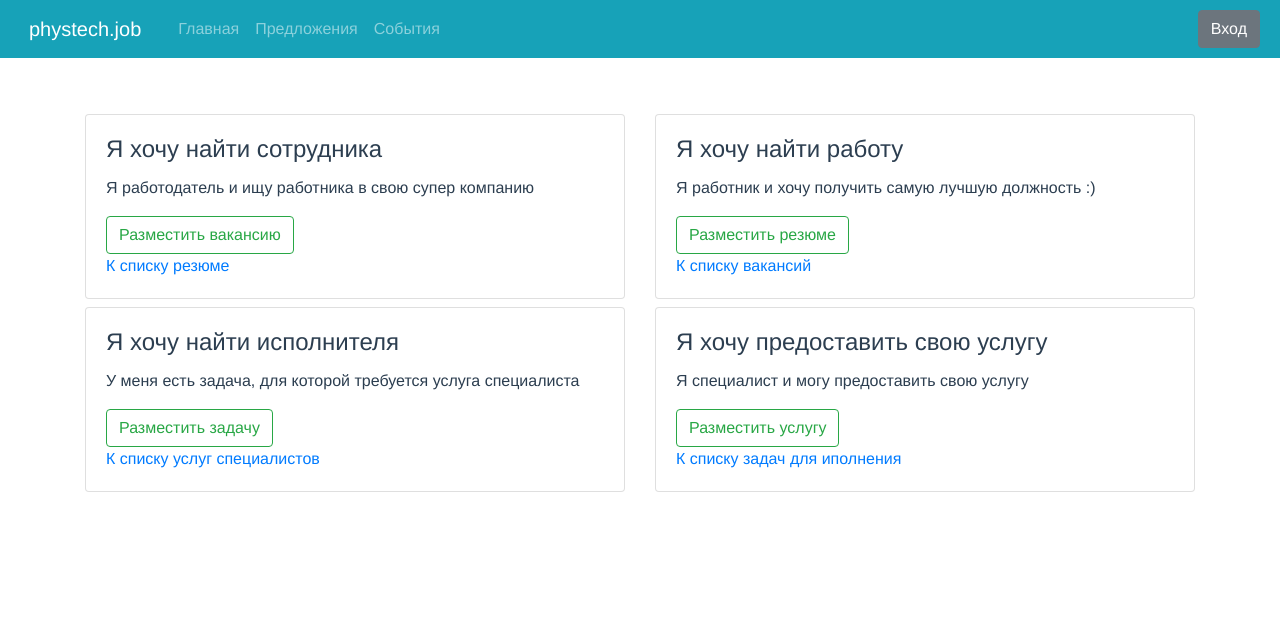
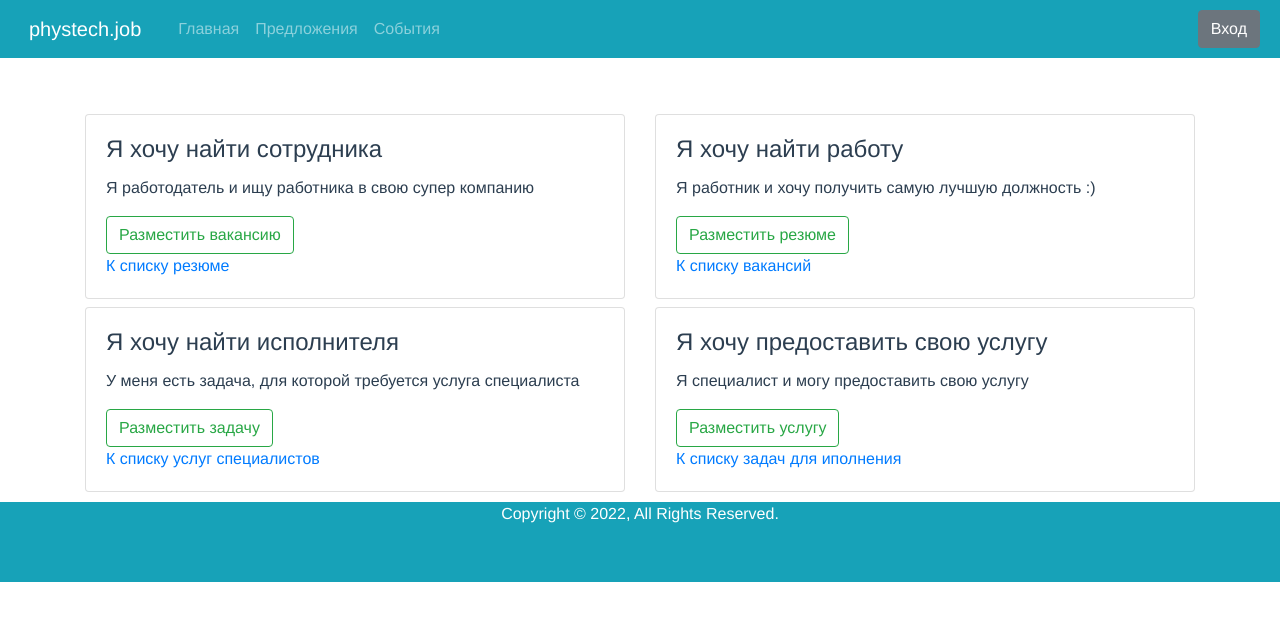
Before and after one commit to yarvod/phystech.job, a Vue app in the folder frontend_app/: page / in a window 1280 px wide. Shown: the top 620 px of the page. Built offline with nearby package versions, Linux system fonts and the light colour scheme.

Commit message:
add bad footer

```diff
--- a/frontend_app/src/App.vue
+++ b/frontend_app/src/App.vue
@@ -1,21 +1,34 @@
 <template>
 	<div id="app">
+
     <Header
-      :user="$store.getters.user"
-      :show_login="$route.params.show_login"
-    />
-    <router-view/>
+        :user="$store.getters.user"
+        :show_login="$route.params.show_login"
+      />
 
-	</div>
+    <div class="wrapper">
+      <div class="content">
+        <router-view/>
+      </div>
+
+      <div class="footer">
+        <Footer/>
+      </div>
+    </div>
+
+  </div>
+
 </template>
 
 <script>
 import Header from "@/components/Header";
+import Footer from "@/components/Footer";
 import axios from "axios";
 
 export default {
   components: {
-    Header
+    Header,
+    Footer,
   },
   async beforeMount() {
     await this.$store.commit('storeToken')
@@ -41,4 +54,28 @@ export default {
 }
 a{text-decoration:none;}
 img{vertical-align:top;}
+
+* {
+	margin: 0;
+	padding: 0;
+}
+html,
+body {
+	height: 100%;
+}
+.wrapper {
+	position: relative;
+	min-height: 100%;
+}
+.content {
+	padding-bottom: 90px;
+}
+.footer {
+	position: absolute;
+	left: 0;
+	bottom: 0;
+	width: 100%;
+	height: 80px;
+}
+
 </style>
--- /dev/null
+++ b/frontend_app/src/components/Footer.vue
@@ -0,0 +1,22 @@
+<template>
+  <div>
+    <div class="fluid-container footer">
+      <p class="text-center">
+        Copyright &copy; 2022, All Rights Reserved.
+      </p>
+    </div>
+  </div>
+</template>
+
+<script>
+export default {
+  name: "Footer"
+}
+</script>
+
+<style scoped>
+.fluid-container.footer{
+  background: #17a2b8;
+  color: #fff;
+}
+</style>
```
